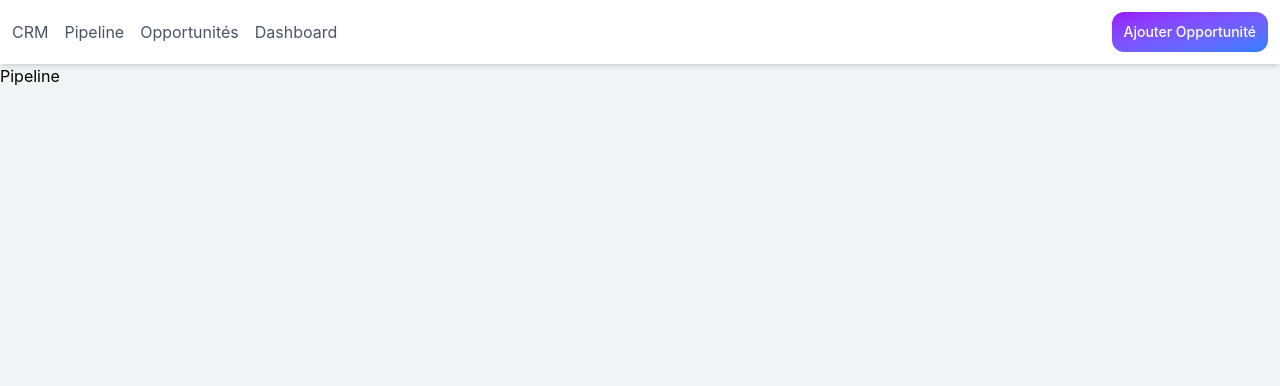
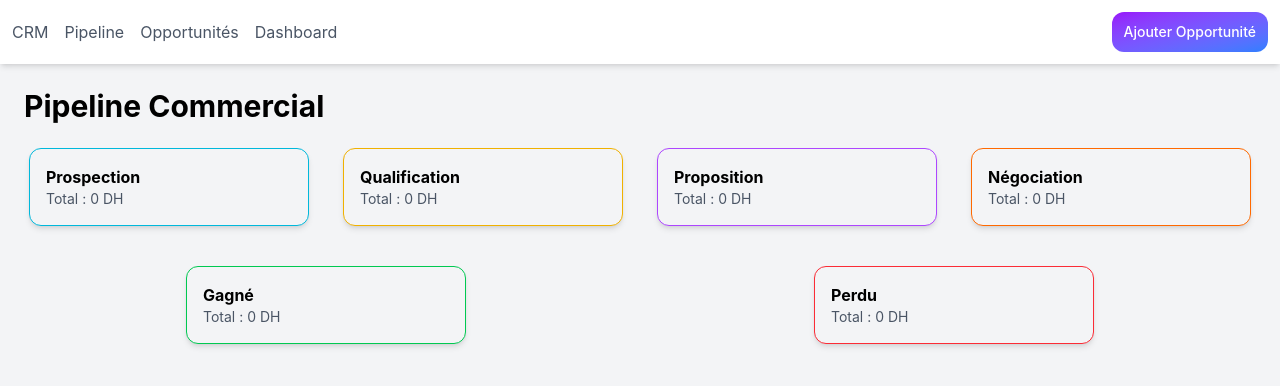
Before and after one commit to anas-ero/crm, a React (Vite) app: page /pipeline in a window 1280 px wide. Shown: the top 386 px of the page. Built offline with nearby package versions, Linux system fonts and the light colour scheme.

Commit message:
Pipeline done with an aesthetic style

```diff
--- /dev/null
+++ b/src/components/OpportunityCard.jsx
@@ -0,0 +1,68 @@
+import React from "react";
+import { useNavigate } from "react-router-dom";
+import { AlertTriangle, Calendar } from "lucide-react";
+import { STAGE_STYLES } from "../components/PipelineConfig.jsx";
+
+const OpportunityCard = ({ opp }) => {
+  const navigate = useNavigate();
+  const style = STAGE_STYLES[opp.stage];
+  const weightedAmount = (opp.amount * opp.probability) / 100;
+
+  const isRisk =
+    new Date(opp.closeDate) < new Date() &&
+    opp.stage !== "Gagné";
+
+  return (
+    <div
+      onClick={() => navigate(`/opportunities/${opp.id}`)}
+      className={`
+        cursor-pointer rounded-xl p-4
+        border ${style.border}
+        bg-${style.bg}
+        shadow-lg hover:shadow-xl transition
+      `}
+    >
+      {/* Header */}
+      <div className="flex justify-between items-start mb-3">
+        <h3 className="font-semibold text-lg">
+          {opp.entreprise}
+        </h3>
+
+        {isRisk && (
+          <span className="flex items-center gap-1 text-xs px-2 py-1 rounded-full bg-red-500/20 text-red-600 font-semibold">
+            <AlertTriangle size={12} />
+          </span>
+        )}
+      </div>
+
+      {/* Amounts */}
+      <div className="text-sm space-y-1">
+        <div className="flex justify-between">
+          <span>Montant :</span>
+          <span>{opp.amount.toLocaleString()} DH</span>
+        </div>
+
+        <div className="flex justify-between font-semibold">
+          <span>Pondéré :</span>
+          <span>{weightedAmount.toLocaleString()} DH</span>
+        </div>
+      </div>
+
+      {/* Footer */}
+      <div className="mt-4 flex items-center justify-between">
+        <div className="flex items-center gap-1 text-xs">
+          <Calendar size={14} />
+          {opp.closeDate}
+        </div>
+
+        <span
+          className={`text-xs px-2 py-1 rounded-full border ${style.badge}`}
+        >
+          {opp.probability}%
+        </span>
+      </div>
+    </div>
+  );
+};
+
+export default OpportunityCard;
--- /dev/null
+++ b/src/components/PipelineColumn.jsx
@@ -0,0 +1,33 @@
+// PipelineColumn.jsx
+import React from "react";
+import OpportunityCard from "../components/OpportunityCard.jsx";
+
+const PipelineColumn = ({ stage, opportunities }) => {
+  const totalAmount = opportunities.reduce(
+    (sum, opp) => sum + Number(opp.amount || 0),
+    0
+  );
+
+  return (
+    <div className="w-70 mx-auto">
+      {/* Header */}
+      <div
+        className={`rounded-xl p-4 mb-4 border shadow-md ${stage.color} bg-gray-100`}
+      >
+        <h2 className="font-bold text-black">{stage.key}</h2>
+        <p className="text-sm text-gray-600">
+          Total : {totalAmount.toLocaleString()} DH
+        </p>
+      </div>
+
+      {/* Cards */}
+      <div className="space-y-3">
+        {opportunities.map((opp) => (
+          <OpportunityCard key={opp.id} opp={opp} />
+        ))}
+      </div>
+    </div>
+  );
+};
+
+export default PipelineColumn;
--- /dev/null
+++ b/src/components/PipelineConfig.jsx
@@ -0,0 +1,65 @@
+export const STAGES = [
+  {
+    key : "Prospection",
+    color: "border-cyan-500",
+    bg : "bg-cyan-500/10"
+  },
+  {
+    key : "Qualification",
+    color: "border-yellow-500",
+    bg : "bg-yellow-500/10"
+  },
+  {
+    key : "Proposition",
+    color: "border-purple-500",
+    bg : "bg-purple-500/10"
+  },
+  {
+    key : "Négociation",
+    color: "border-orange-500",
+    bg : "bg-orange-500/10"
+  },
+  {
+    key : "Gagné",
+    color: "border-green-500",
+    bg : "bg-green-500/10"
+  },
+  {
+    key : "Perdu",
+    color: "border-red-500",
+    bg : "bg-red-500/10"
+  }
+]
+
+export const STAGE_STYLES = {
+  Prospection: {
+    border: "border-cyan-500",
+    bg : "cyan-500/10",
+    badge: "text-cyan-300 border-cyan-500",
+  },
+  Qualification: {
+    border: "border-yellow-500",
+    bg : "yellow-500/10",
+    badge: "text-yellow-600 border-yellow-500",
+  },
+  Proposition: {
+    border: "border-purple-500",
+    bg : "purple-500/10",
+    badge: "text-purple-600 border-purple-500",
+  },
+  Négociation: {
+    border: "border-orange-500",
+    bg : "orange-500/10",
+    badge: "text-orange-600 border-orange-500",
+  },
+  Gagné: {
+    border: "border-green-500",
+    bg : "green-500/10",
+    badge: "text-green-600 border-green-500",
+  },
+  Perdu: {
+    border: "border-red-500",
+    bg : "red-500/10",
+    badge: "text-red-600 border-red-500",
+  },
+};
--- a/src/pages/AddOpportunity.jsx
+++ b/src/pages/AddOpportunity.jsx
@@ -8,22 +8,19 @@ import {
 } from "../redux/OpportunitySlice.jsx";
 import { ChevronRight } from "lucide-react";
 
-
 const AddOpportunity = () => {
   const navigate = useNavigate();
   const dispatch = useDispatch();
-  const [form, setForm] = useState({
-
-  });
+  const [form, setForm] = useState({});
 
   const etapes = [
-    { id: 1, name: 'Prospection' },
-    { id: 2, name: 'Qualification' },
-    { id: 3, name: 'Proposition' },
-    { id: 4, name: 'Négociation' },
-    { id: 5, name: 'Gagné' },
-    { id: 6, name: 'Perdu' },
-]
+    { id: 1, name: "Prospection" },
+    { id: 2, name: "Qualification" },
+    { id: 3, name: "Proposition" },
+    { id: 4, name: "Négociation" },
+    { id: 5, name: "Gagné" },
+    { id: 6, name: "Perdu" },
+  ];
 
   const handleChange = (e) => {
     setForm({
@@ -42,8 +39,10 @@ const AddOpportunity = () => {
     );
 
     alert("Opportunity added!");
-    console.log(form);
+    navigate("/opportunities");
   };
+
+
 
   return (
     <div className="p-6 max-w-2xl mx-auto bg-white rounded-xl shadow-2xl my-8">
@@ -110,10 +109,17 @@ const AddOpportunity = () => {
               value={form.stage}
               onChange={handleChange}
             >
-                <option value="">Sélectionner</option>
-                {etapes.map((etape) => (
-                    <option key={etape.id} name="etape" value={etape.name} onChange={handleChange}>{etape.name}</option>
-                ))}
+              <option value="">Sélectionner</option>
+              {etapes.map((etape) => (
+                <option
+                  key={etape.id}
+                  name="etape"
+                  value={etape.name}
+                  onChange={handleChange}
+                >
+                  {etape.name}
+                </option>
+              ))}
             </select>
           </div>
         </div>
@@ -127,7 +133,7 @@ const AddOpportunity = () => {
             onChange={handleChange}
             name="contact"
           />
-          <Field label="Source" onChange={handleChange} name="source" />
+          <Field label="Source" onChange={handleChange} name="source" type="text" />
           <Field
             label="Email"
             onChange={handleChange}
--- a/src/pages/DetailOpportunity.jsx
+++ b/src/pages/DetailOpportunity.jsx
@@ -73,7 +73,7 @@ const DetailOpportunity = () => {
   return (
     <div className="min-h-screen p-8 w-4/5 mx-auto text-white">
       <button
-        onClick={() => navigate("/pipeline")}
+        onClick={() => navigate("/opportunities")}
         className="flex items-center gap-2 text-black cursor-pointer mb-6"
       >
         <ChevronLeft size={18} />
@@ -136,9 +136,9 @@ const DetailOpportunity = () => {
 
             <Field
               icon={User}
-              label="Commercial Assigné"
-              value={form.commercial}
-              onChange={(v) => updateField("commercial", v)}
+              label="Source"
+              value={form.source}
+              onChange={(v) => updateField("source", v)}
             />
 
             <Field
--- a/src/pages/Opportunity.jsx
+++ b/src/pages/Opportunity.jsx
@@ -8,7 +8,7 @@ import { Link } from "react-router-dom";
 
 const Opportunity = () => {
   const opportunities = useSelector((state) => state.opportunity.opportunities);
-
+  console.log(opportunities);
   return (
     <div className="p-6 min-h-screen">
       <h1 className="text-4xl font-extrabold text- mb-8 border-b border-gray-800 pb-3">
--- a/src/pages/Pipeline.jsx
+++ b/src/pages/Pipeline.jsx
@@ -1,9 +1,32 @@
-import React from 'react'
+import React from "react";
+import { useSelector } from "react-redux";
+import { STAGES } from "../components/PipelineConfig";
+import PipelineColumn from "../components/PipelineColumn.jsx";
 
 const Pipeline = () => {
+  const opportunities = useSelector((state) => state.opportunity.opportunities);
+
   return (
-    <div>Pipeline</div>
-  )
-}
+    <div>
+      <div className="p-6 overflow-x-auto min-h-screen">
+        <h1 className="text-3xl font-bold mb-6 text-black">
+          Pipeline Commercial
+        </h1>
 
-export default Pipeline
+        <div className="flex gap-6 flex-wrap">
+          {STAGES.map((stage) => (
+            <PipelineColumn
+              key={stage.key}
+              stage={stage}
+              opportunities={opportunities.filter(
+                (opp) => opp.stage === stage.key
+              )}
+            />
+          ))}
+        </div>
+      </div>
+    </div>
+  );
+};
+
+export default Pipeline;
```
Also changed, not shown: src/components/StageBadge.jsx (line endings or trailing spaces).
